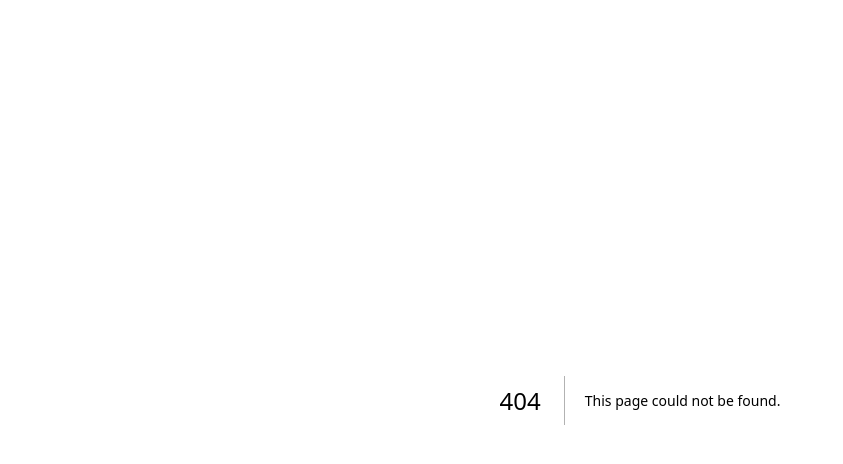
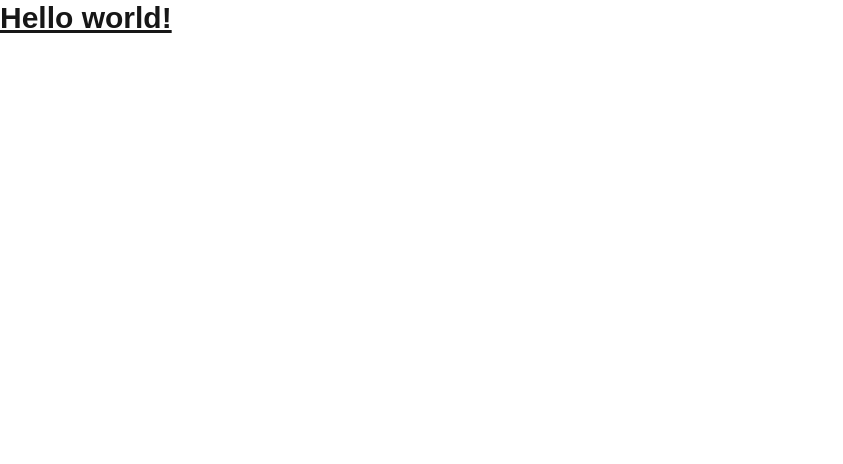
Before and after one commit to phucpham-arentvn/dandi, a Next.js app: page /dashboard in a window 1280 px wide. Before the commit this address had no page. Shown: the top 464 px of the page, without its empty margins (0-843 px from the left). Built offline with nearby package versions, Linux system fonts and the light colour scheme.

Commit message:
first commit

```diff
--- /dev/null
+++ b/src/app/dashboard/page.tsx
@@ -0,0 +1,7 @@
+export default function Dashboard() {
+  return (
+    <div>
+      <h1 className="text-3xl font-bold underline">Hello world!</h1>
+    </div>
+  );
+}
```
Also changed, not shown: 2 other files (tests, documents, lock files or other folders).
